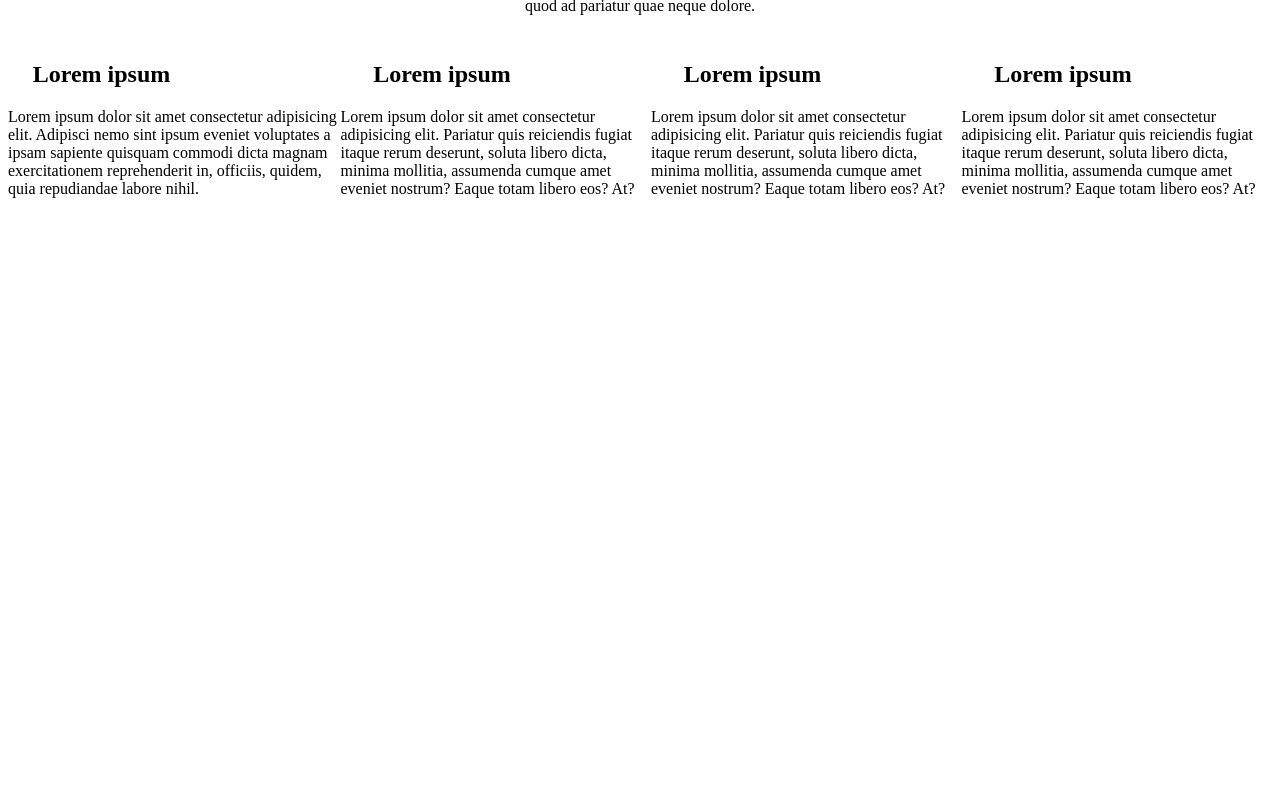
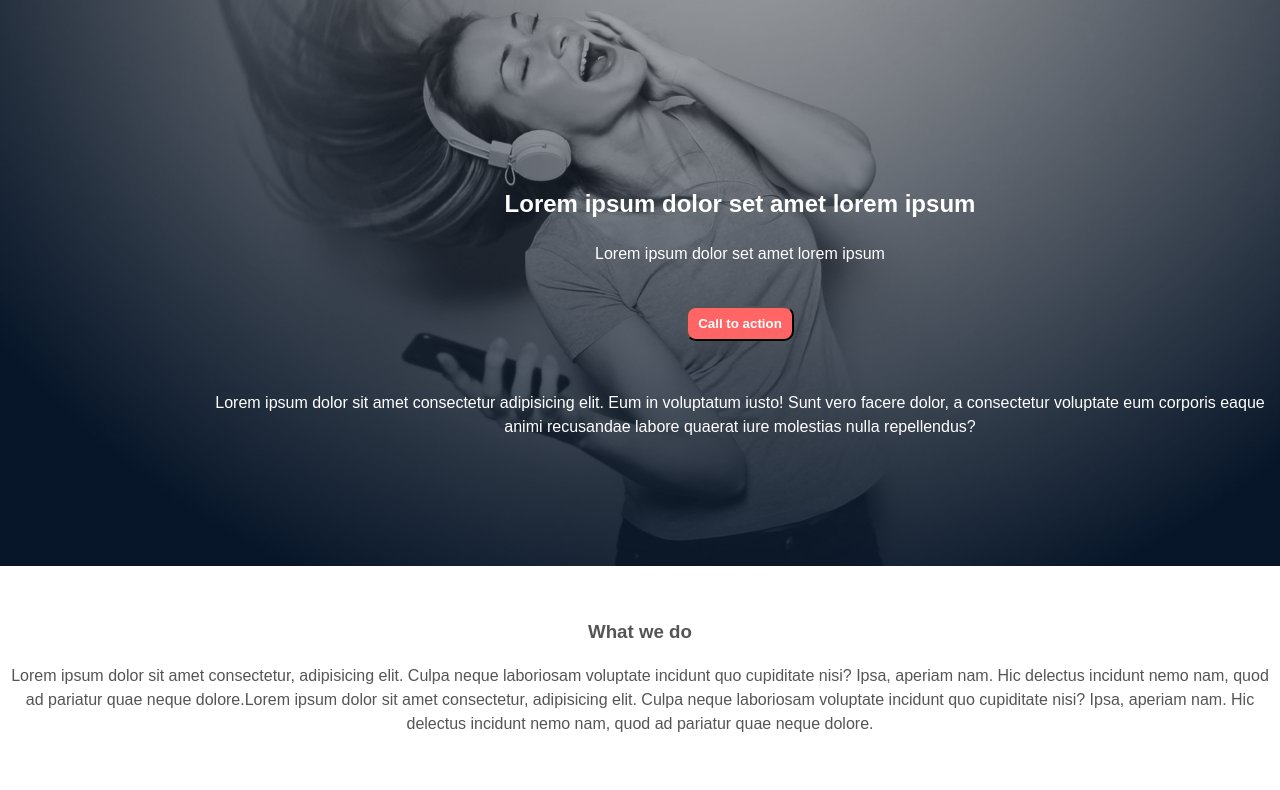
Before and after one commit to RNwezeh/alx_html_css, a plain HTML site: page 1-index.html in a window 1280 px wide. Shown: the part 134-924 px from the top of the page. Before the commit the page ends 800 px from the top, so only its background shows below. Drawn offline with Linux system fonts and the light colour scheme.

Commit message:
files update

```diff
--- a/1-index.html
+++ b/1-index.html
@@ -11,15 +11,30 @@
         <main>
          <header class="imageheader">
             <img src="images/asset/logo_headphones.png" alt="headphone logo">
-                <div>
+                <div class="menuwrapper">
                     <ul class="navigate">
-                        <li><a href="#What we do">What we do</a></li>
-                        <li><a href="#Our Result">Our Results</a></li>
-                        <li><a href="#Contact">Contact</a></li>
+                        <li><a href="#whatwedo">What we do</a></li>
+                        <li><a href="#Ourresults">Our Results</a></li>
+                        <li><a href="#contact">Contact</a></li>
                      </ul>
                </div>
-         </header>
-         <section class="#whatwedo">
+               <div class="hamburger" id="hamburger">
+                   &#9776; <!-- Unicode for hamburger icon -->
+               </div>
+        </header>
+        <!-- Hero section -->
+        <section class="hero">
+            <div class="one">
+            <h2>Lorem ipsum dolor set amet lorem ipsum</h2>
+            <p>Lorem ipsum dolor set amet lorem ipsum</p>
+            <button>Call to action</button>
+        </div>
+        <div class="two">
+            <p>Lorem ipsum dolor sit amet consectetur adipisicing elit. Eum in voluptatum iusto! Sunt vero facere dolor, a consectetur voluptate eum corporis eaque animi recusandae labore quaerat iure molestias nulla repellendus?</p>
+        </div>
+        </section>
+        <!-- what we do section -->
+        <section id="#whatwedo">
             <div class="three">
                 <h3>What we do</h3>
                 <p>Lorem ipsum dolor sit amet consectetur, adipisicing elit. Culpa neque laboriosam voluptate incidunt quo cupiditate nisi? Ipsa, aperiam nam. Hic delectus incidunt nemo nam, quod ad pariatur quae neque dolore.Lorem ipsum dolor sit amet consectetur, adipisicing elit. Culpa neque laboriosam voluptate incidunt quo cupiditate nisi? Ipsa, aperiam nam. Hic delectus incidunt nemo nam, quod ad pariatur quae neque dolore.</p>
@@ -27,20 +42,21 @@
             <div class="four">
                 <div>
                 <h2><i class="holberton_school-icon-ic_sound"></i> Lorem ipsum</h2>
-                <p>Lorem ipsum dolor sit amet consectetur adipisicing elit. Adipisci nemo sint ipsum eveniet voluptates a ipsam sapiente quisquam commodi dicta magnam exercitationem reprehenderit in, officiis, quidem, quia repudiandae labore nihil.</p>
+                <p>Lorem ipsum dolor sit amet consectetur adipisicing elit.</p>
                 </div>
                 <div>
                 <h2><i class="holberton_school-icon-ic_music"></i> Lorem ipsum</h2>
-                <p>Lorem ipsum dolor sit amet consectetur adipisicing elit. Pariatur quis reiciendis fugiat itaque rerum deserunt, soluta libero dicta, minima mollitia, assumenda cumque amet eveniet nostrum? Eaque totam libero eos? At?</p>
+                <p>Lorem ipsum dolor sit amet consectetur adipisicing elit. </p>
                 </div>
                 <div>
                 <h2><i class="holberton_school-icon-ic_hearing"></i> Lorem ipsum</h2>
-                <p>Lorem ipsum dolor sit amet consectetur adipisicing elit. Pariatur quis reiciendis fugiat itaque rerum deserunt, soluta libero dicta, minima mollitia, assumenda cumque amet eveniet nostrum? Eaque totam libero eos? At?</p>
+                <p>Lorem ipsum dolor sit amet consectetur adipisicing elit. </p>
                 </div>
                 <div>
                 <h2><i class="holberton_school-icon-ic_video "></i> Lorem ipsum</h2>
-                <p>Lorem ipsum dolor sit amet consectetur adipisicing elit. Pariatur quis reiciendis fugiat itaque rerum deserunt, soluta libero dicta, minima mollitia, assumenda cumque amet eveniet nostrum? Eaque totam libero eos? At?</p>
+                <p>Lorem ipsum dolor sit amet consectetur adipisicing elit. </p>
                 </div>
+            </div>
         </section>
 
         </main>
--- a/1-styles.css
+++ b/1-styles.css
@@ -1,3 +1,24 @@
+body{
+    padding: 0;
+    margin: 0;
+    font-family: sans-serif;
+    font-size: 1em;
+    line-height: 1.5;
+    color: #555;
+    background: #fff;
+}
+ /* Header styling */
+.imageheader{
+    background-image: url(images/asset/headphones_hero_1.jpg);
+    width: auto;
+    height: 700px;
+    margin-bottom: 5px;
+    display: block;
+    top: 0;
+    left: 0;
+
+}
+/* navigation styling */
 .navigate{
     list-style-type: none;
     text-decoration: none;
@@ -15,77 +36,34 @@ li a{
     color: white;
     font-size: x-large;
 }
-
-@import "variables";
-
-@font-face {
-  font-family: '#{$icomoon-font-family}';
-  src:  url('#{$icomoon-font-path}/#{$icomoon-font-family}.eot?sq4eq4');
-  src:  url('#{$icomoon-font-path}/#{$icomoon-font-family}.eot?sq4eq4#iefix') format('embedded-opentype'),
-    url('#{$icomoon-font-path}/#{$icomoon-font-family}.ttf?sq4eq4') format('truetype'),
-    url('#{$icomoon-font-path}/#{$icomoon-font-family}.woff?sq4eq4') format('woff'),
-    url('#{$icomoon-font-path}/#{$icomoon-font-family}.svg?sq4eq4##{$icomoon-font-family}') format('svg');
-  font-weight: normal;
-  font-style: normal;
-  font-display: block;
-}
-[class^="holberton_school-icon-"], [class*=" holberton_school-icon-"] {
-  /* use !important to prevent issues with browser extensions that change fonts */
-  font-family: '#{$icomoon-font-family}' !important;
-  speak: none;
-  font-style: normal;
-  font-weight: normal;
-  font-variant: normal;
-  text-transform: none;
-  line-height: 1;
-
-  /* Better Font Rendering =========== */
-  -webkit-font-smoothing: antialiased;
-  -moz-osx-font-smoothing: grayscale;
+/* Hero styling */
+.hero{
+     margin-top: -400px;
+     color: white;
+     position: block;
 }
 
-.holberton_school-icon-ic_sound {
-  &:before {
-    content: "\e90e";
-  }
+.one{
+    margin-left: 200px;
+    text-align: center;
+    margin-bottom: 50px;
+}
+.one p{
+    text-align: center;
+    margin-bottom: 40px;
+}
+button{
+    background-color: #FF6565;
+    color: white;
+    border-radius: 10px;
+    padding: 8px 10px;
+    font-weight: bold;
+}
+.two{
+    text-align: center;
+    margin-left: 200px;
 }
 
-.holberton_school-icon-ic_music {
-  &:before {
-  content: "\e90d"; /* Unicode for the sound icon */
-  font-family: 'HolbertonIcons';
-  font-style: normal;
-  font-weight: normal;
-  display: inline-block;
-  font-size: 24px;
-  color: #333;
-  margin-right: 8px;
-}
-}
-.holberton_school-icon-ic_hearing {
-  &:before {
-    content: "\e909"; /* Unicode for the sound icon */
-    font-family: 'HolbertonIcons';
-    font-style: normal;
-    font-weight: normal;
-    display: inline-block;
-    font-size: 24px;
-    color: red;
-    margin-right: 8px;
-}
-}
-.holberton_school-icon-ic_video {
-  &:before {
-    content: "\e910";
-    font-family: 'HolbertonIcons';
-  font-style: normal;
-  font-weight: normal;
-  display: inline-block;
-  font-size: 24px;
-  color: #333;
-  margin-right: 8px;
-  }
-}
 @media (min-width: 1200px) {
   body.works_on_smartphone {
   	display: block;
@@ -129,23 +107,96 @@ a:visited{
     color: #FF6565;
     opacity: 0.9;
 }
-.whatwedo{
+/* what we do styling */
+#whatwedo{
     background-color: white;
-    margin-left: 200px;
-    margin-top: 6rem;
+    margin-left: 500px;
+    margin-top: 1200px;
 }
 .three{
     text-align: center;
     padding: 10px;
     border: 50px;
+    margin-top: 150px;
 }
 .four{
     display: flex;
+    margin-left: 300px
 }
-.ourresults{
-    display: flex;
+.four p{
+    display: block;
+    justify-content: center;
+    text-align: center;
+    padding: 10px;
 }
-img{
-    width: 10px;
-    height: 10px;
+
+@import "variables";
+
+@font-face {
+  font-family: '#{$icomoon-font-family}';
+  src:  url('#{$icomoon-font-path}/#{$icomoon-font-family}.eot?sq4eq4');
+  src:  url('#{$icomoon-font-path}/#{$icomoon-font-family}.eot?sq4eq4#iefix') format('embedded-opentype'),
+    url('#{$icomoon-font-path}/#{$icomoon-font-family}.ttf?sq4eq4') format('truetype'),
+    url('#{$icomoon-font-path}/#{$icomoon-font-family}.woff?sq4eq4') format('woff'),
+    url('#{$icomoon-font-path}/#{$icomoon-font-family}.svg?sq4eq4##{$icomoon-font-family}') format('svg');
+  font-weight: normal;
+  font-style: normal;
+  font-display: block;
 }
+[class^="holberton_school-icon-"], [class*=" holberton_school-icon-"] {
+  /* use !important to prevent issues with browser extensions that change fonts */
+  font-family: '#{$icomoon-font-family}' !important;
+  speak: none;
+  font-style: normal;
+  font-weight: normal;
+  font-variant: normal;
+  text-transform: none;
+  line-height: 1;
+
+  /* Better Font Rendering =========== */
+  -webkit-font-smoothing: antialiased;
+  -moz-osx-font-smoothing: grayscale;
+}
+
+.holberton_school-icon-ic_sound {
+  &:before {
+    content: "\e90e";
+  }
+}
+
+.holberton_school-icon-ic_music {
+  &:before {
+  content: "\e90d"; /* Unicode for the music icon */
+  font-family: 'HolbertonIcons';
+  font-style: normal;
+  font-weight: normal;
+  display: inline-block;
+  font-size: 24px;
+  color: #333;
+  margin-right: 8px;
+}
+}
+.holberton_school-icon-ic_hearing {
+  &:before {
+    content: "\e909"; /* Unicode for the hearing icon */
+    font-family: 'HolbertonIcons';
+    font-style: normal;
+    font-weight: normal;
+    display: inline-block;
+    font-size: 24px;
+    color: red;
+    margin-right: 8px;
+}
+}
+.holberton_school-icon-ic_video {
+  &:before {
+    content: "\e910";
+    font-family: 'HolbertonIcons';
+    font-style: normal;
+    font-weight: normal;
+    display: inline-block;
+     font-size: 24px;
+     color: #333;
+     margin-right: 8px;
+  }
+}
--- a/4-styles.css
+++ b/4-styles.css
@@ -7,7 +7,7 @@ body{
     color: #555;
     background: #fff;
 }
-
+ /* Header styling */
 .imageheader{
     background-image: url(images/asset/headphones_hero_1.jpg);
     width: auto;
@@ -18,6 +18,7 @@ body{
     left: 0;
 
 }
+/* navigation styling */
 .navigate{
     list-style-type: none;
     text-decoration: none;
@@ -35,6 +36,7 @@ li a{
     color: white;
     font-size: x-large;
 }
+/* Hero styling */
 .hero{
      margin-top: -400px;
      color: white;
@@ -105,6 +107,7 @@ a:visited{
     color: #FF6565;
     opacity: 0.9;
 }
+/* what we do styling */
 #whatwedo{
     background-color: white;
     margin-left: 500px;
@@ -163,7 +166,7 @@ a:visited{
 
 .holberton_school-icon-ic_music {
   &:before {
-  content: "\e90d"; /* Unicode for the sound icon */
+  content: "\e90d"; /* Unicode for the music icon */
   font-family: 'HolbertonIcons';
   font-style: normal;
   font-weight: normal;
@@ -175,7 +178,7 @@ a:visited{
 }
 .holberton_school-icon-ic_hearing {
   &:before {
-    content: "\e909"; /* Unicode for the sound icon */
+    content: "\e909"; /* Unicode for the hearing icon */
     font-family: 'HolbertonIcons';
     font-style: normal;
     font-weight: normal;
@@ -197,6 +200,8 @@ a:visited{
      margin-right: 8px;
   }
 }
+
+/* Our result styling */
 #Ourresults{
     background-color: #333;
     height: 500px;
@@ -279,6 +284,8 @@ img{
   border-radius: 4px;
   text-align: center;
 }
+
+/* contact section styling */
 #contact {
     justify-content: center;
 
@@ -307,6 +314,7 @@ label{
     border: #FF6565;
 
 }
+/* Footer styling */
 .footer {
   background-color: #0a0f23;
   color: white;
```
Also changed, not shown: 0-index.html (+5 -1 lines), 0-styles.css (+36 -0 lines), 2-index.html (+7 -1 lines), 3-index.html (+4 -12 lines), 4-index.html (+12 -5 lines), 6-index.html (+6 -3 lines), 7-index.html (+4 -1 lines).
